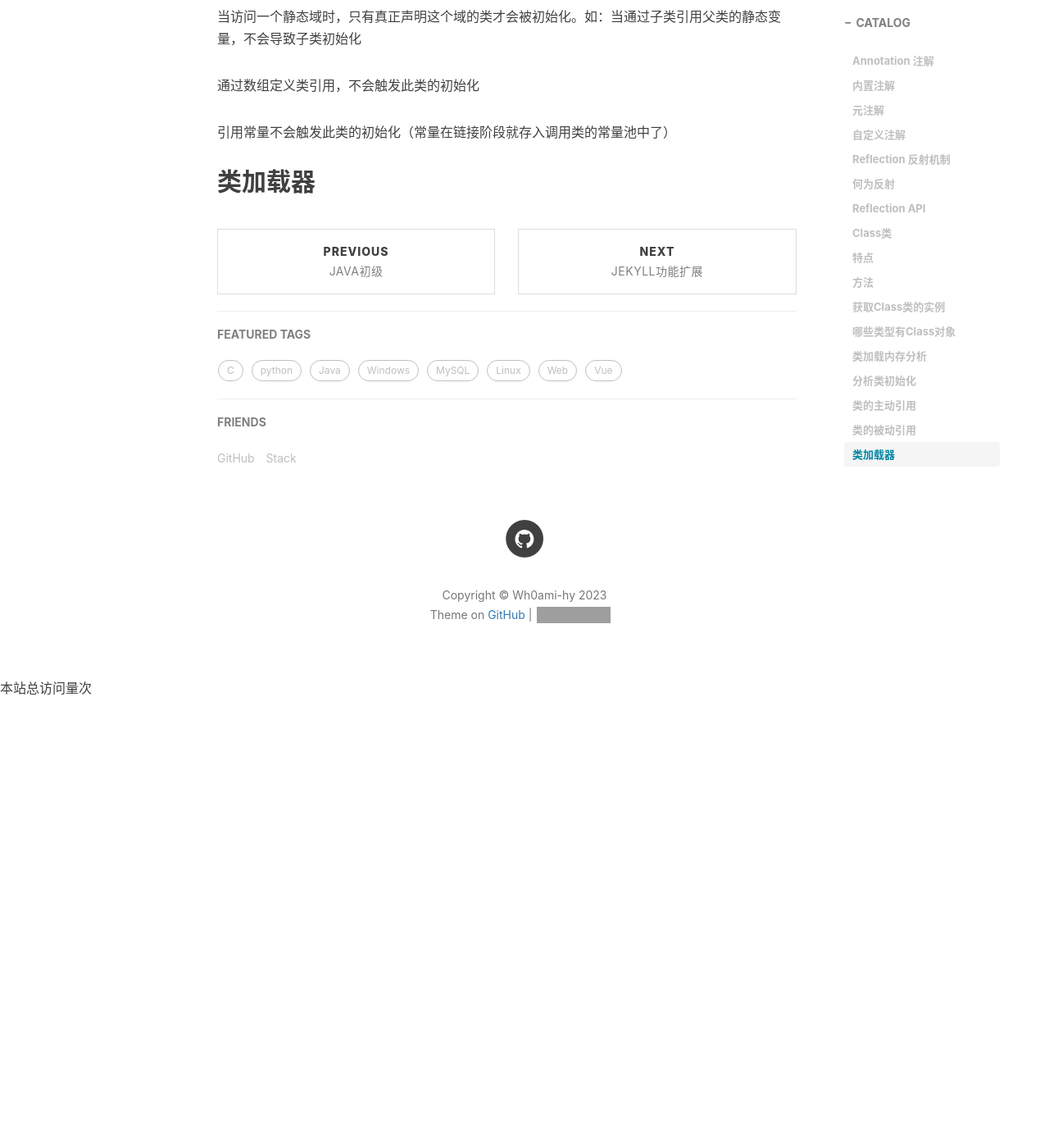
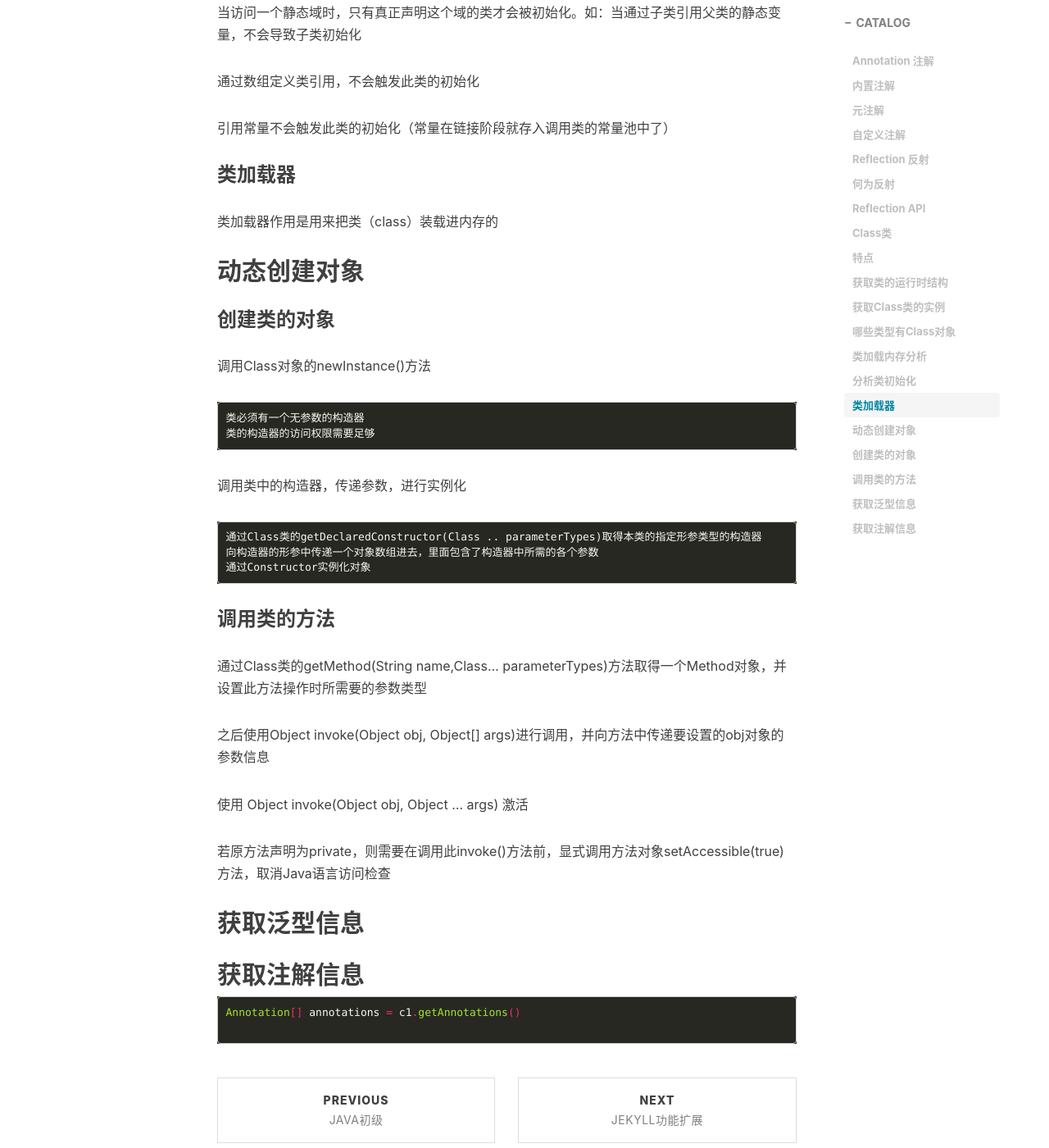
Before and after one commit to Wh0ami-hy/Wh0ami-hy.github.io, a Jekyll site: the page built from _posts/2023-02-12-Java高级.md, in a window 1280 px wide and 1400 px high, scrolled down 6927 px. Shown: the whole window at 82% size. Built offline with Jekyll 4.4.1, drawn with Linux system fonts in a browser that asks for light colours; nearby versions of some CDN libraries; comment, search, counter and statistics services are not loaded; before the commit the page ends 7781 px from its top, so only the background shows below that; some of the changed text lies outside the part shown; grey boxes are pictures that could not be loaded.

````diff
--- a/_posts/2023-02-12-Java高级.md
+++ b/_posts/2023-02-12-Java高级.md
@@ -75,7 +75,7 @@ public class annotate {
 }
 ```
 
-## Reflection 反射机制
+## Reflection 反射
 
 反射机制允许程序在执行期借助于Reflection API取得任何类的内部信息，并能直接操作任意对象的内部属性及方法
 
@@ -138,7 +138,7 @@ Class对象只能由系统建立，在堆中存放
 Class类是Reflection的根源，针对任何你想动态加载、运行的类，唯有先获得相应的Class对象
 ```
 
-### 方法
+### 获取类的运行时结构
 
 | 方法                                    | 功能                                                        |
 | --------------------------------------- | ----------------------------------------------------------- |
@@ -150,7 +150,7 @@ Class类是Reflection的根源，针对任何你想动态加载、运行的类
 | ClassLoader getClassLoader()            | 返回该类的类加载器                                          |
 | Constructor[] getConstructors()         | 返回一个包含某些Constructor对象的数组                       |
 | Method getMothed(String name,Class.. T) | 返回一个Method对象，此对象的形参类型为param Type            |
-| Field[] getDeclaredFields()             | 返回Field对象的一个数组                                     |
+| Field[] getDeclaredFields()             | 返回类的所有属性                                            |
 
 ### 获取Class类的实例
 
@@ -220,9 +220,9 @@ A.3-->A.3.2(包含了所有的class和static变量)
 
 执行类构造器`<clinit> ()`方法
 
-## 分析类初始化
+### 分析类初始化
 
-### 类的主动引用
+**类的主动引用**
 
 一定会发生类的初始化
 
@@ -260,7 +260,7 @@ class Son extends Father{
 }
 ```
 
-### 类的被动引用
+**类的被动引用**
 
 不会发生类的初始化
 
@@ -270,4 +270,44 @@ class Son extends Father{
 
 引用常量不会触发此类的初始化（常量在链接阶段就存入调用类的常量池中了）
 
-## 类加载器
+### 类加载器
+
+类加载器作用是用来把类（class）装载进内存的
+
+## 动态创建对象
+
+### 创建类的对象
+
+调用Class对象的newInstance()方法
+
+```
+类必须有一个无参数的构造器
+类的构造器的访问权限需要足够
+```
+
+调用类中的构造器，传递参数，进行实例化
+
+```
+通过Class类的getDeclaredConstructor(Class .. parameterTypes)取得本类的指定形参类型的构造器
+向构造器的形参中传递一个对象数组进去，里面包含了构造器中所需的各个参数
+通过Constructor实例化对象
+```
+
+### 调用类的方法
+
+通过Class类的getMethod(String name,Class... parameterTypes)方法取得一个Method对象，并设置此方法操作时所需要的参数类型
+
+之后使用Object invoke(Object obj, Object[] args)进行调用，并向方法中传递要设置的obj对象的参数信息
+
+使用 Object invoke(Object obj, Object ... args) 激活
+
+若原方法声明为private，则需要在调用此invoke()方法前，显式调用方法对象setAccessible(true)方法，取消Java语言访问检查
+
+## 获取泛型信息
+
+## 获取注解信息
+
+```java
+Annotation[] annotations = c1.getAnnotations()
+
+```
````
Also changed, not shown: _posts/2021-07-05-Java网络编程.md (+28 -0 lines), _posts/2023-01-12-IDEA使用.md (+11 -1 lines), _posts/2023-02-13-Java多线程.md (+43 -0 lines).
